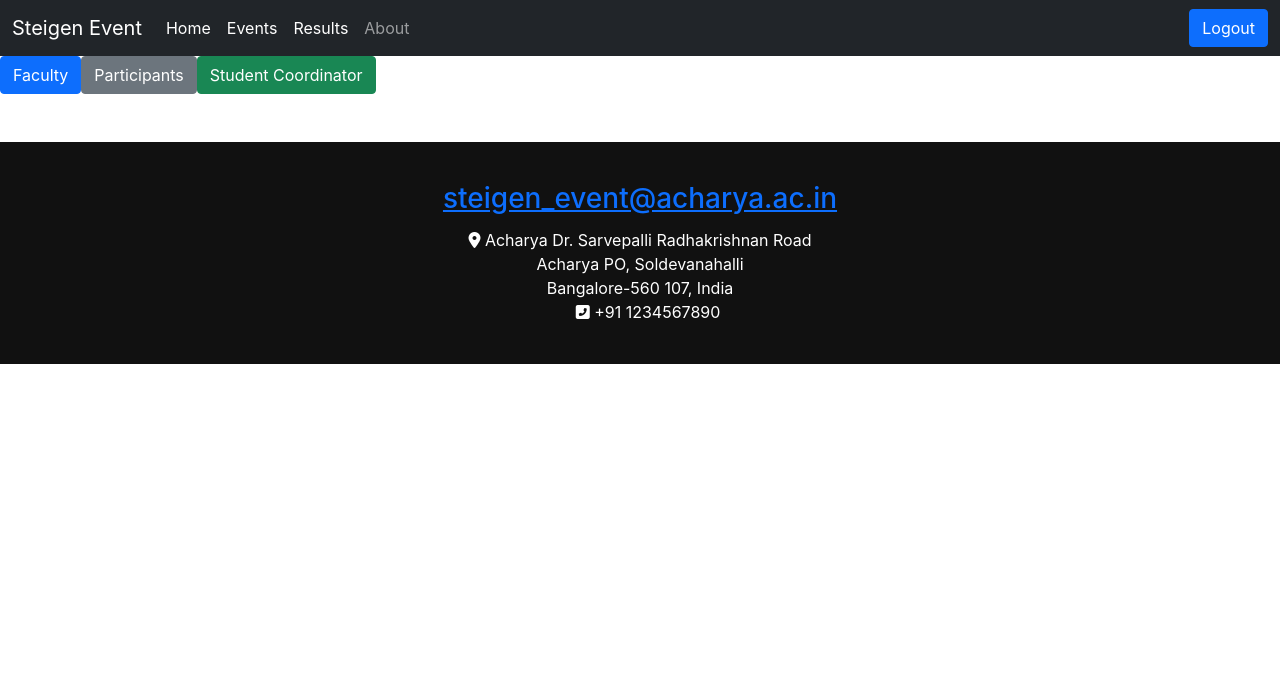
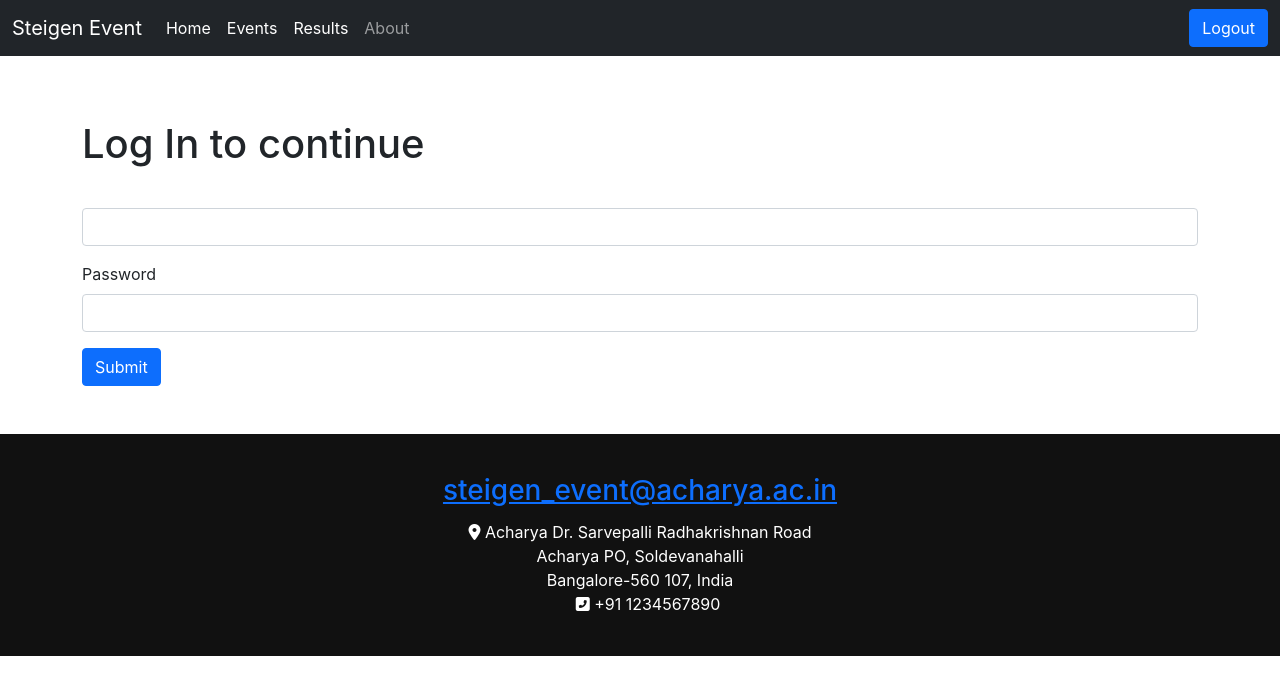
Before and after one commit to Ankuuush/steigen-event, a React (Create React App) app: page /signin in a window 1280 px wide. Before the commit this address led to /role. Shown: the top 694 px of the page. Built offline with nearby package versions, Linux system fonts and the light colour scheme; sample sign-in values are in the browser's storage.

Commit message:
fixed roles

```diff
--- a/src/App.js
+++ b/src/App.js
@@ -22,7 +22,6 @@ import LoginState from './context/Login/LoginState';
 import Login from './Components/Login';
 
 function App() {
-
 
   const [alert, setalert] = useState(null)
   const showAlert=(message,type)=>{
--- a/src/Components/AddEvent.js
+++ b/src/Components/AddEvent.js
@@ -1,12 +1,9 @@
 import React, { useContext, useEffect, useState } from 'react'
 import eventContext from '../context/events/EventContext'
-import loginContext from '../context/Login/LoginContext'
 
 const AddEvent = (props) => {
     const context = useContext(eventContext)
-    const logincontext = useContext(loginContext)
     const { addEvent } = context
-    const {role}=logincontext
     const [event, setEvent] = useState({EName:"",Location:"",Date:"",Time:"",Description:""})
     const handleClick=(e)=>{
         e.preventDefault();
@@ -19,8 +16,8 @@ const AddEvent = (props) => {
         setEvent({...event,[e.target.name]:e.target.value})
     }
 
-    return (<>
-        {role==='SC'?
+    return (
+
         <div>
             <form>
                 <h2>Create an Event</h2>
@@ -47,7 +44,7 @@ const AddEvent = (props) => {
                 </div></div>
                 <button disabled={event.EName.length<5 || event.Description.length<5 || event.Location.length<1 } type="submit" className="btn btn-primary" onClick={handleClick}>Submit</button>
             </form>
-        </div>:<></>}</>
+        </div>
     )
 }
 
--- a/src/Components/EventItem.js
+++ b/src/Components/EventItem.js
@@ -4,7 +4,6 @@ import resultContext from '../context/Result/ResultContext'
 import { useNavigate } from 'react-router-dom'
 import reportContext from '../context/Report/ReportContext'
 import Moment from 'moment'
-import loginContext from '../context/Login/LoginContext'
 
 
 const EventItem = (props) => {
@@ -12,12 +11,10 @@ const EventItem = (props) => {
     const eventcontext = useContext(eventContext)
     const resultcontext = useContext(resultContext)
     const reportcontext = useContext(reportContext)
-    const logincontext = useContext(loginContext)
 
     const { register, deleteEvent, editEvent } = eventcontext
     const { getSpecificResult } = resultcontext
     const { getReport } = reportcontext
-    const { role } = logincontext
 
     const { USEvent, text, report } = props
     const [disabled, setDisabled] = useState(false)
@@ -40,7 +37,6 @@ const EventItem = (props) => {
         getReport(USEvent.E_ID)
         navigate("/Report")
     }
-    console.log(role)
 
     return (
         <div >
@@ -48,7 +44,7 @@ const EventItem = (props) => {
                 <div className="card-body my-2">
                     <div className="d-flex align-items-baseline">
                         <h5 className="card-title mx-2">{USEvent.EName}</h5>
-                        {text !== "View Result" && role !== "P" ? <><i className="fas fa-edit mx-2" onClick={() => { editEvent(USEvent.E_ID, "Kumar", "Sanu ki awaz me", "Bollywood", "12:43:59", "2023-12-03", "1234567809") }}
+                        {text !== "View Result" && localStorage.getItem('role') !== "P" ? <><i className="fas fa-edit mx-2" onClick={() => { editEvent(USEvent.E_ID, "Kumar", "Sanu ki awaz me", "Bollywood", "12:43:59", "2023-12-03", "1234567809") }}
                             style={{ position: "absolute", right: "2em" }}></i>
                             <i className="fas fa-trash-alt mx-2" onClick={() => { deleteEvent(USEvent.E_ID) }} style={{ position: "absolute", right: "5em" }}></i></> : <></>}
                     </div>
@@ -56,8 +52,8 @@ const EventItem = (props) => {
                     <p className="card-text mx-2">{USEvent.Description} </p>
 
                     <p className="card-text mx-2">Location: {USEvent.Location} &emsp; Date: {Moment(USEvent.Date).format('YYYY-MM-DD')} &emsp;
-                        Time: {USEvent.Time} {role!=='P' && text==='View Result'?<button type="button" style={{ position: "absolute", right: "2em" }} disabled={disabled} onClick={() => { handleClick(); }} className="btn btn-success">{textAlter}</button>:
-                        role==='P'?<button type="button" style={{ position: "absolute", right: "2em" }} disabled={disabled} onClick={() => { handleClick(); }} className="btn btn-success">{textAlter}</button>:<></>}
+                        Time: {USEvent.Time} {localStorage.getItem('role')!=='P' && text==='View Result'?<button type="button" style={{ position: "absolute", right: "2em" }} disabled={disabled} onClick={() => { handleClick(); }} className="btn btn-success">{textAlter}</button>:
+                        localStorage.getItem('role')==='P'?<button type="button" style={{ position: "absolute", right: "2em" }} disabled={disabled} onClick={() => { handleClick(); }} className="btn btn-success">{textAlter}</button>:<></>}
                         {text === "View Result" ? <button type="button" style={{ position: "absolute", right: "10em" }} onClick={handleReportClick}
                             className="btn btn-success">{report}</button> : <></>}</p>
                 </div>
--- a/src/Components/Events.js
+++ b/src/Components/Events.js
@@ -18,14 +18,14 @@ const Events = (props) => {
     return (
 
         <div className='container my-3'>
-            <AddEvent showAlert={showAlert}/>
+           {localStorage.getItem('role')=='SC'?<AddEvent showAlert={showAlert}/>:<></>}
             <h2 className='my-3'>Upcoming Events</h2>
             {upcoming.length>0?upcoming.map((USEvent)=>{
-                return <EventItem text="Register" showAlert={showAlert} report="" key={USEvent.E_ID} USEvent={USEvent} />
+                return <EventItem text="Register"  showAlert={showAlert} report="" key={USEvent.E_ID} USEvent={USEvent} />
             }):<p>No upcoming events</p>}
             <h2>Past Events</h2>
             {past.length>0?past.map((USEvent)=>{
-                return <EventItem  text="View Result"  report="View Report" key={USEvent.E_ID} USEvent={USEvent} />
+                return <EventItem  text="View Result"   report="View Report" key={USEvent.E_ID} USEvent={USEvent} />
             }):<p>No past events</p>}
         </div>
     )
--- a/src/Components/Login.js
+++ b/src/Components/Login.js
@@ -1,14 +1,11 @@
-import React,{useContext, useEffect, useState} from 'react'
+import React,{useEffect, useState} from 'react'
 import { useNavigate } from 'react-router-dom';
-import loginContext from '../context/Login/LoginContext';
 
 
 const Login = (props) => {
-    const context = useContext(loginContext)
-    const {role,id}=context
     let navigate =useNavigate();
     useEffect(() => {
-        if(!role)
+        if(!localStorage.getItem('role'))
         navigate("/role")
     }, [])
         const [credentials, setCredentials] = useState({id:"",Password:""})
@@ -21,7 +18,7 @@ const Login = (props) => {
                 headers: {
                     'Content-Type': 'application/json',
                     },
-                    body: JSON.stringify({[id]:credentials.id,Password:credentials.Password,UserType:role})
+                    body: JSON.stringify({[localStorage.getItem('id')]:credentials.id,Password:credentials.Password,UserType:localStorage.getItem('role')})
             });
             const json = await response.json();
             console.log(json)
@@ -46,7 +43,7 @@ const Login = (props) => {
 
                 <form onSubmit={handleSubmit}>
                     <div className="mb-3">
-                        <label htmlFor="text" className="form-label">{id}</label>
+                        <label htmlFor="text" className="form-label">{localStorage.getItem('id')}</label>
                         <input type="id" className="form-control" id="id" onChange={onChange} value={credentials.id} name="id" aria-describedby="emailHelp" />
                     </div>
                     <div className="mb-3">
--- a/src/Components/LoginType.js
+++ b/src/Components/LoginType.js
@@ -1,25 +1,22 @@
-import React, { useContext } from 'react'
+import React from 'react'
 import { useNavigate } from 'react-router-dom'
-import loginContext from '../context/Login/LoginContext';
 
 
-const LoginType = (props) => {
-    const context = useContext(loginContext)
-    const {roleFunc,idFunc}=context
+const LoginType = () => {
     const navigate=useNavigate();
     const handleFaculty=()=>{
-        roleFunc("F")
-        idFunc("SSN")
+        localStorage.setItem('role','F')
+        localStorage.setItem('id','SSN')
         navigate("/signin")
     }
     const handleParticipants=()=>{
-        roleFunc("P")
-        idFunc("USN")
+        localStorage.setItem('role','P')
+        localStorage.setItem('id','USN')
         navigate("/signin")
     }
     const handleSC=()=>{
-        roleFunc("SC")
-        idFunc("USN")
+        localStorage.setItem('role','SC')
+        localStorage.setItem('id','USN')
         navigate("/signin")
     }
     return (
--- a/src/Components/Navbar.js
+++ b/src/Components/Navbar.js
@@ -8,6 +8,8 @@ const Navbar = () => {
   const navigate=useNavigate();
   const handleLogout=()=>{
     localStorage.removeItem("token")
+    localStorage.removeItem("role")
+    localStorage.removeItem("id")
     navigate('/role')
   }
   return (
```
